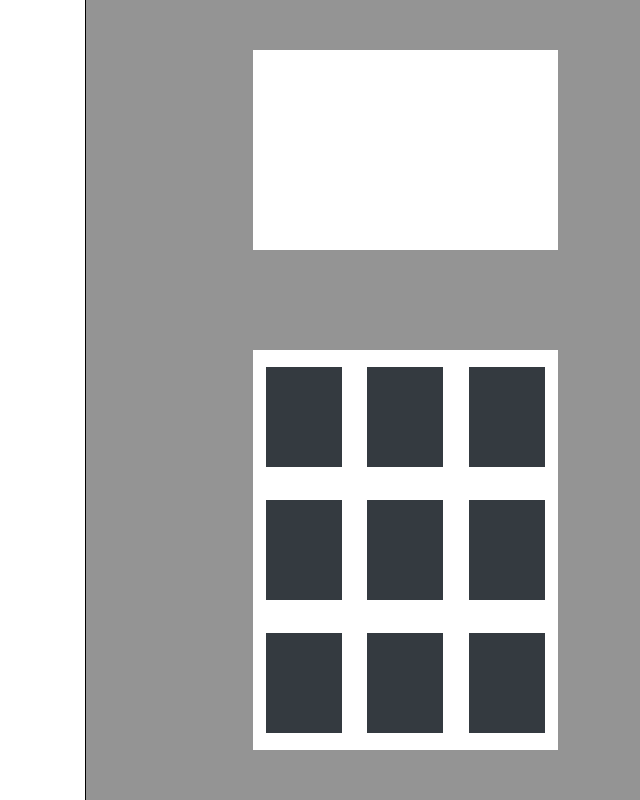
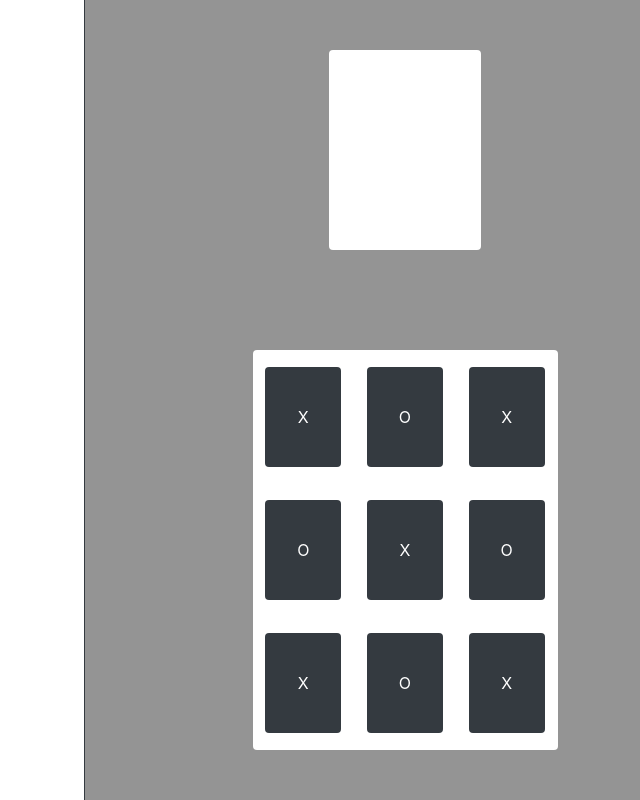
Before and after one commit to syncstate/tic-tac-toe, a React (Create React App) app: page / in a window 1280 px wide. Shown: the whole page, without its empty margins (555-1195 px from the left). Built offline with nearby package versions, Linux system fonts and the light colour scheme.

Commit message:
added X and O

```diff
--- a/public/index.html
+++ b/public/index.html
@@ -24,7 +24,6 @@
       work correctly both with client-side routing and a non-root public URL.
       Learn how to configure a non-root public URL by running `npm run build`.
     -->
-    <!-- Latest compiled and minified CSS -->
 
     <title>React App</title>
   </head>
--- a/src/App.css
+++ b/src/App.css
@@ -32,7 +32,3 @@
     transform: rotate(360deg);
   }
 }
-
-.left-container {
-  border-right: 1px solid black;
-}
--- a/src/App.tsx
+++ b/src/App.tsx
@@ -3,17 +3,20 @@ import "./App.css";
 import { Container, Row, Col } from "react-bootstrap";
 import "bootstrap/dist/css/bootstrap.css";
 import Board from "./components/Board";
+
 function App() {
   return (
-    <div className="App">
+    <div>
       <Container fluid>
         <Row style={{ height: "100vh" }}>
-          <Col className="left-container"></Col>
+          <Col xs={12} lg={6} className="border-right border-dark"></Col>
           <Col
-            className="d-flex flex-column justify-content-around align-items-center"
+            xs={12}
+            lg={6}
+            className="d-flex flex-sm-row flex-lg-column justify-content-around align-items-center"
             style={{ backgroundColor: "rgb(148, 148, 148)" }}
           >
-            <div className="h-25 w-50 bg-white"></div>
+            <div className="h-25 w-25 bg-white rounded"></div>
             <Board />
           </Col>
         </Row>
--- a/src/components/Board.tsx
+++ b/src/components/Board.tsx
@@ -1,13 +1,25 @@
-import React from "react";
+import React, { useState } from "react";
 import Square from "./Square";
+
 function Board() {
-  const board = Array(9).fill(null);
+  const [board, setBoard] = useState([
+    "X",
+    "O",
+    "X",
+    "O",
+    "X",
+    "O",
+    "X",
+    "O",
+    "X",
+  ]);
   const boardList = board.map((box, index) => {
-    return <Square key={index} />;
+    console.log(box);
+    return <Square key={index} {...box} />;
   });
 
   return (
-    <div className="d-flex flex-row justify-content-around align-content-around flex-wrap h-50 w-50 bg-white">
+    <div className="d-flex xs={12} rounded flex-row justify-content-md-around align-content-around flex-wrap h-50 w-50 bg-white">
       {boardList}
     </div>
   );
--- a/src/components/Square.tsx
+++ b/src/components/Square.tsx
@@ -1,5 +1,11 @@
 import React from "react";
-function Square() {
-  return <div className="w-25 m-2 h-25 bg-dark"></div>;
+
+function Square(props: any) {
+  console.log(props[0]);
+  return (
+    <div className="d-flex align-items-center justify-content-center w-25 rounded mx-1 h-25 text-white bg-dark ">
+      {props[0]}
+    </div>
+  );
 }
 export default Square;
--- a/src/index.css
+++ b/src/index.css
@@ -1,13 +1,13 @@
 body {
   margin: 0;
-  font-family: -apple-system, BlinkMacSystemFont, 'Segoe UI', 'Roboto', 'Oxygen',
-    'Ubuntu', 'Cantarell', 'Fira Sans', 'Droid Sans', 'Helvetica Neue',
+  font-family: -apple-system, BlinkMacSystemFont, "Segoe UI", "Roboto", "Oxygen",
+    "Ubuntu", "Cantarell", "Fira Sans", "Droid Sans", "Helvetica Neue",
     sans-serif;
   -webkit-font-smoothing: antialiased;
   -moz-osx-font-smoothing: grayscale;
 }
 
 code {
-  font-family: source-code-pro, Menlo, Monaco, Consolas, 'Courier New',
+  font-family: source-code-pro, Menlo, Monaco, Consolas, "Courier New",
     monospace;
 }
```
